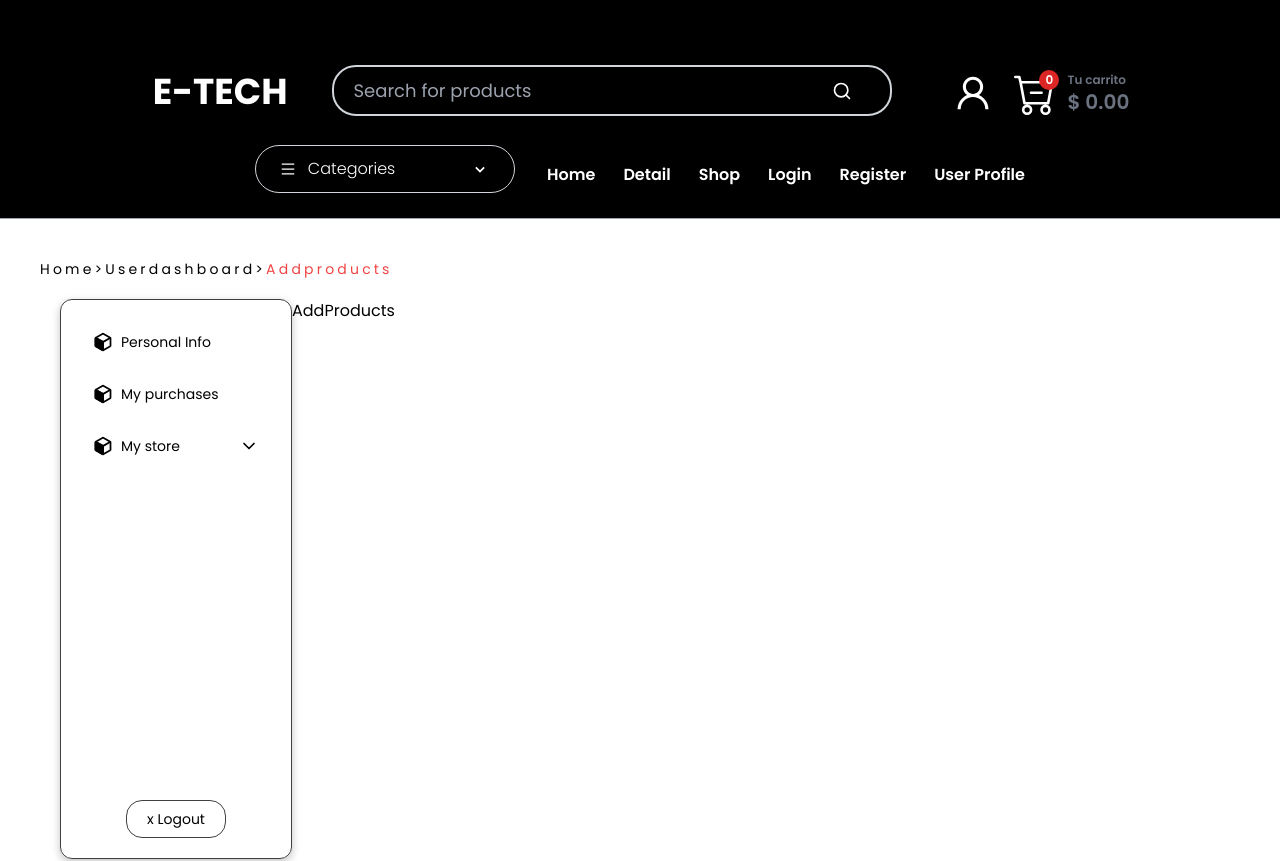
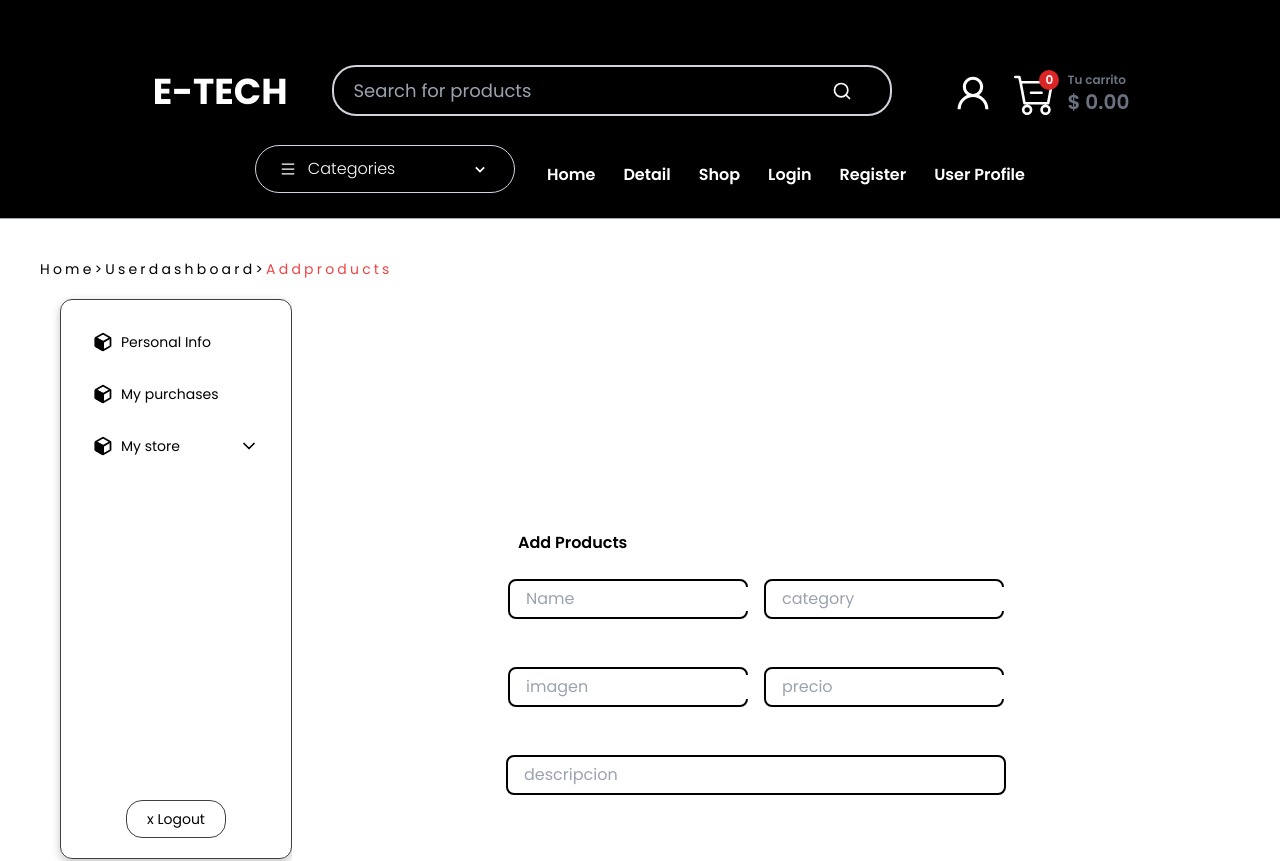
Before and after one commit to No-Country/c13-26-m-node-react, a React (Vite) app: page /userDashboard/addproducts in a window 1280 px wide. Shown: the top 861 px of the page. Built offline with nearby package versions, Linux system fonts and the light colour scheme.

Commit message:
feat: form add product

```diff
--- a/src/components/loginComponent/LoginComponent.jsx
+++ b/src/components/loginComponent/LoginComponent.jsx
@@ -1,7 +1,10 @@
 import { useState } from "react";
 import validate from "./validate";
+import axios from "axios"
 
 const LoginComponent = () => {
+
+  const BackendUrl = import.meta.env.VITE_BACKEND_URL
 
   const [inputs, setInputs]= useState({
     email: "",
@@ -20,6 +23,19 @@ const LoginComponent = () => {
       [event.target.name]: event.target.value
     }))
   }
+
+  const handleSubmit = async (event) =>{
+    event.preventDefault()
+      try {
+          const resp = await axios.post( `${BackendUrl}/auth/login` , inputs);
+          console.log(resp.data);
+          localStorage.setItem('token', resp.token)
+      } catch (err) {
+          // Handle Error Here
+          console.error(err);
+          localStorage.removeItem('token');
+      }
+  };
 
   return (
     <>
@@ -79,6 +95,7 @@ const LoginComponent = () => {
             <button
               type="submit"
               className="rounded-xl flex w-full justify-center bg-gray-900 px-3 py-2 text-base font-semibold leading-6 text-white shadow-sm hover:bg-gray-800 duration-300 focus-visible:outline focus-visible:outline-2 focus-visible:outline-offset-2 focus-visible:outline-gray-800"
+              onClick={(event) => handleSubmit(event)}
             >
               Ingresar
             </button>
--- a/src/components/registerComponent/RegisterComponent.jsx
+++ b/src/components/registerComponent/RegisterComponent.jsx
@@ -1,8 +1,12 @@
 import { useState } from "react"
 import validate from "./validate"
+import axios from "axios"
+
 
 const RegisterComponent = () => {
 
+  const BackendUrl = import.meta.env.VITE_BACKEND_URL
+  console.log(BackendUrl)
   const [inputs, setInputs]= useState({
     name: "",
     email: "",
@@ -22,6 +26,16 @@ const RegisterComponent = () => {
     }))
   }
 
+  const handleSubmit = async (event) =>{
+    event.preventDefault()
+      try {
+          const resp = await axios.post( `${BackendUrl}/users` , inputs);
+          console.log(resp.data);
+      } catch (err) {
+          // Handle Error Here
+          console.error(err);
+      }
+  };
 
   return (
     <>
@@ -33,7 +47,7 @@ const RegisterComponent = () => {
       </div>
 
       <div className="mt-10 sm:mx-auto sm:w-full sm:max-w-lg">
-        <form className="space-y-6 sm:w-full w-screen px-10" action="#" method="POST">
+        <form className="space-y-6 sm:w-full w-screen px-10" action="#" method="POST" >
             <div className="h-[70px]">
                 <label htmlFor="name" className="block text-sm sm:text-base font-semibold leading-6 text-gray-900">
                 Nombre y apellido
@@ -94,10 +108,11 @@ const RegisterComponent = () => {
 
             <div className="pt-5">
                 <button
-                type="submit"
-                className="rounded-xl flex w-full justify-center bg-gray-900 px-3 py-2 text-base font-semibold leading-6 text-white shadow-sm hover:bg-gray-800 duration-300 focus-visible:outline focus-visible:outline-2 focus-visible:outline-offset-2 focus-visible:outline-gray-800"
+                  type="submit"
+                  className="rounded-xl flex w-full justify-center bg-gray-900 px-3 py-2 text-base font-semibold leading-6 text-white shadow-sm hover:bg-gray-800 duration-300 focus-visible:outline focus-visible:outline-2 focus-visible:outline-offset-2 focus-visible:outline-gray-800"
+                  onClick={(event) => handleSubmit(event)}
                 >
-                Ingresar
+                  Ingresar
                 </button>
             </div>
 
--- a/src/components/userDashboard/addProducts/AddProducts.jsx
+++ b/src/components/userDashboard/addProducts/AddProducts.jsx
@@ -1,8 +1,57 @@
-import React from 'react'
+
 
 const AddProducts = () => {
 	return (
-		<div>AddProducts</div>
+		<main className='bg-white text-black min-h-screen flex justify-center
+		items-center flex-col font-poppins pb-10'>
+
+<form className=' bg-white mb-5'>
+            <h3 className="pt-3 pl-3 font-semibold text-center md:text-left">Add Products</h3>
+
+            <div className="flex flex-row justify-center flex-wrap gap-4">
+            <div className=' h-10 w-60 rounded-lg flex items-center px-4 my-6
+            border-black border-2'>
+                <input type="text"
+                name='name'
+                placeholder='Name'
+                className='outline-none'/>
+            </div>
+            <div className='h-10 w-60 rounded-lg flex items-center px-4 my-6
+            border-black border-2'>
+                <input type="text"
+                name='category'
+                placeholder='category'
+                className='outline-none'/>
+            </div>
+            </div>
+
+            <div className="flex flex-row justify-center flex-wrap gap-4">
+            <div className=' h-10 w-60 rounded-lg flex items-center px-4 my-6
+            border-black border-2'>
+                <input type="text"
+                name='imagen'
+                placeholder='imagen'
+                className='outline-none'/>
+            </div>
+            <div className='h-10 w-60 rounded-lg flex items-center px-4 my-6
+            border-black border-2'>
+                <input type="text"
+                name='precio'
+                placeholder='precio'
+                className='outline-none'/>
+            </div>
+            </div>
+
+            <div className='h-10 w-72 rounded-lg flex items-center px-4 my-6
+            border-black border-2 md:w-[500px] ml-12 md:ml-0'>
+                <input type="text"
+                name='descripcion'
+                placeholder='descripcion'
+                className='outline-none'/>
+            </div>
+        </form>
+
+		</main>
 	)
 }
 
```
Also changed, not shown: 1 other file (tests, documents, lock files or other folders).
